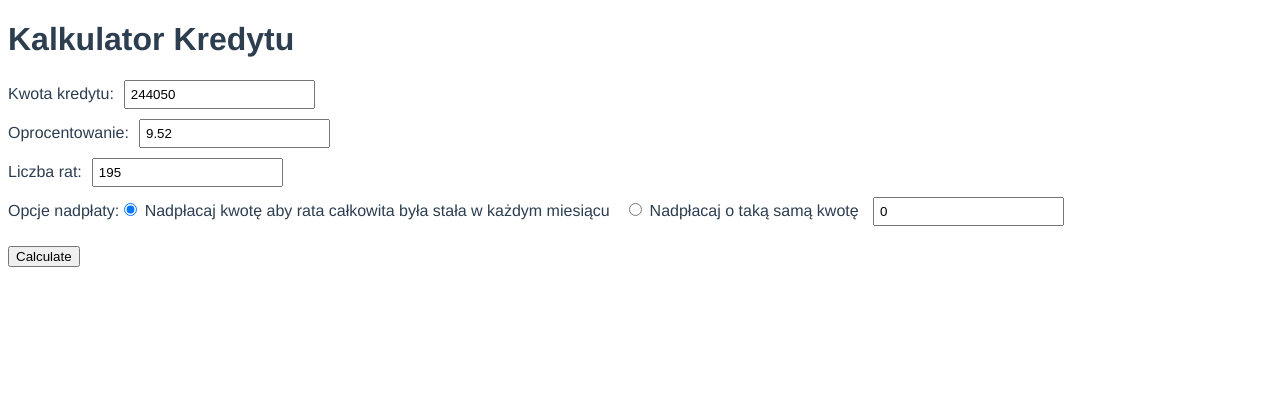
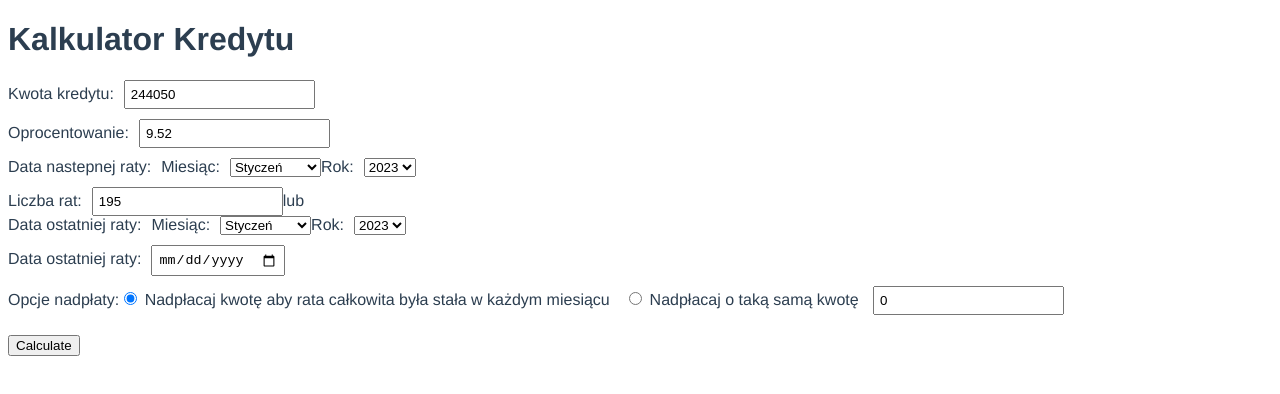
Before and after one commit to jaros2/mortageCalculator, a Vue app: page / in a window 1280 px wide. Shown: the top 394 px of the page. Built offline with nearby package versions, Linux system fonts and the light colour scheme.

Commit message:
some work startted on month year components

```diff
--- a/src/App.vue
+++ b/src/App.vue
@@ -12,8 +12,14 @@
         <input type="number" id="interest-rate" name="interest-rate" v-model="interestRate" step="0.01" required>
       </div>
       <div class="form-group">
+        <MonthYearSelector title="Data nastepnej raty:" />
+
         <label for="remaining-payments">Liczba rat:</label>
-        <input type="number" id="remaining-payments" name="remaining-payments" v-model="remainingPayments" required>
+        <input type="number" id="remaining-payments" name="remaining-payments" v-model="remainingPayments">
+        <span>lub </span>
+        <MonthYearSelector title="Data ostatniej raty:" />
+        <label for="last-payment-date">Data ostatniej raty:</label>
+        <input type="date" id="last-payment-date" name="last-payment-date" v-model="lastPaymentDate">
       </div>
       <div class="form-group">
         <span class="op-options">Opcje nadpłaty:</span>
@@ -32,10 +38,13 @@
     </form>
     <div v-if="showTable">
       <section>
+        <p>Odsetki całkowite: {{ totalInterest }}</p>
+
         <table>
           <thead>
             <tr>
               <th>Nr raty</th>
+              <th>Miesiąc</th>
               <th>Rata</th>
               <th>Rata odsetki</th>
               <th>Rata kapitał</th>
@@ -46,6 +55,7 @@
           <tbody>
             <tr v-for="(payment, index) in payments" :key="index">
               <td>{{ payment.paymentNumber }}</td>
+              <td>Miesiąc x</td>
               <td>{{ payment.paymentAmount }}</td>
               <td>{{ payment.interestPayment }}</td>
               <td>{{ payment.principalPayment }}</td>
@@ -53,12 +63,9 @@
                   @change="modifyoverPayments($event)"> </td>
               <td>{{ payment.balance }}</td>
             </tr>
+
           </tbody>
         </table>
-      </section>
-
-      <section>
-        <p>Całkowite odsetki: <span class="totalInterest">{{  }}</span></p>
       </section>
     </div>
 
@@ -66,18 +73,26 @@
 </template>
 
 <script>
+import {monthDiff} from './funcLib.js';
+import MonthYearSelector from './components/MonthYearSelector.vue'
+
 export default {
   name: 'App',
+  components: {
+    MonthYearSelector
+  },
   data() {
     return {
       page_title: 'Kalkulator Kredytu',
       loanAmount: 244050,
       interestRate: 9.52,
+      payments: [],
       remainingPayments: 195,
-      payments: [],
+      lastPaymentDate: undefined,
       overPayments: {},
       opAmount: 0,
       opType: "variableOp"
+
 
     }
   },
@@ -130,13 +145,28 @@ export default {
       }
 
       return payments;
+    },
+    remainingPaymentsChange() {
+
+    },
+    lastPaymentDateChange() {
+
     }
 
 
   },
   computed: {
     showTable() { return this.payments.length > 0 },
-    totalInterest() { return payments.map(item => item.interestPayment).reduce((prev, next) => prev + next);}
+    totalInterest() {
+      let totInterest = 0;
+      try {
+        totInterest = this.payments.map(item => parseFloat(item.interestPayment)).reduce((prev, next) => prev + next);
+      } finally {
+        return totInterest;
+      }
+
+    }
+
   }
 
 }
--- /dev/null
+++ b/src/components/MonthYearSelector.vue
@@ -0,0 +1,43 @@
+<template>
+    <div class="form-group">
+        <label>{{ title }}</label>
+
+        <label for="monthSelect">Miesiąc:</label>
+        <select name="monthSelect" id="monthSelect">
+            <option v-for="(month, index) in months" :key="index" :value='index'>{{ month }}</option>
+        </select>
+
+        <label for="yearSelect">Rok:</label>
+        <select name="yearSelect" id="yearSelect">
+            <option v-for="(year, index) in years" :key="index" :value='year'>{{ year }}</option>
+        </select>
+    </div>
+</template>
+
+<script>
+export default {
+    name: 'MonthYearSelector',
+    data() {
+        return {
+            months: ['Styczeń', 'Luty', 'Marzec',
+                'Kwiecień', 'Maj', 'Czerwiec',
+                'Lipiec', 'Sierpień', 'Wrzesień',
+                'Październik', 'Listopad', 'Grudzień']
+
+        }
+    },
+    props: {
+        title: String
+    },
+    computed: {
+        years() {
+            let range = (start, stop) => [...Array(stop).keys()].slice(start);
+            const currYear = new Date().getFullYear()
+            return range(currYear, currYear + 40)
+        }
+    },
+
+}
+</script>
+
+<style></style>
--- /dev/null
+++ b/src/funcLib.js
@@ -0,0 +1,4 @@
+export function  monthDiff(dateFrom, dateTo) {
+    return dateTo.getMonth() - dateFrom.getMonth() +
+      (12 * (dateTo.getFullYear() - dateFrom.getFullYear()))
+   }
```
